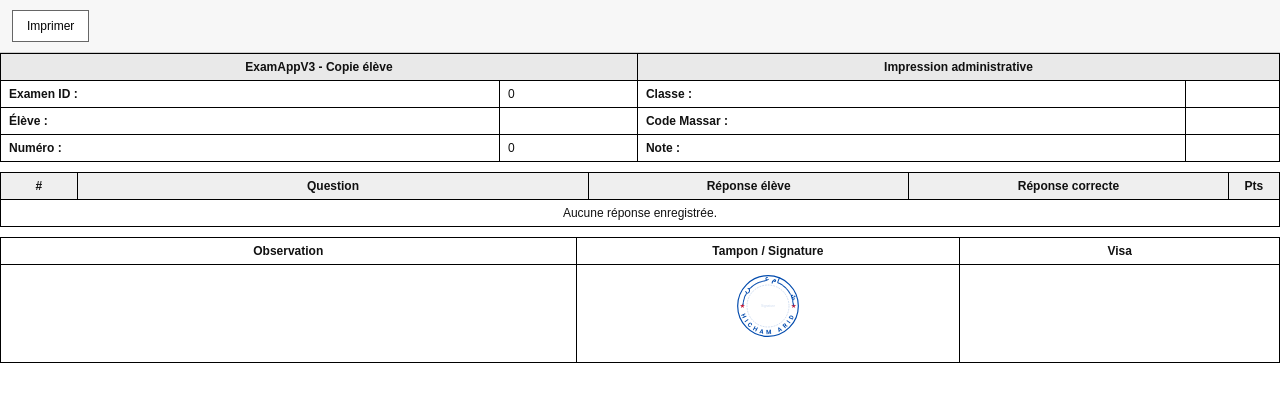
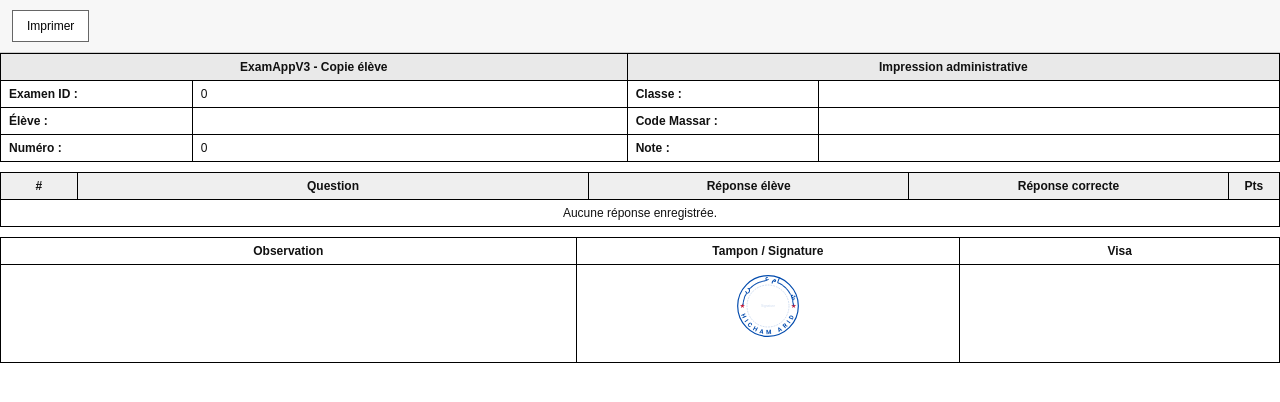
Before and after one commit to hichamgi/ExamAppV3, a PHP site: template src/Views/admin/exams/print/student_copy.php in a window 1280 px wide. Shown: the top 402 px of the page. Run offline with PHP 8.4, Linux system fonts and the light colour scheme; the template is opened without the code that fills it, so the values that code supplies are empty; some libraries are stand-ins or nearby versions.

Commit message:
Update de l'impression

```diff
--- a/src/Views/admin/exams/print/all_copies.php
+++ b/src/Views/admin/exams/print/all_copies.php
@@ -167,9 +167,9 @@ if (!function_exists('print_tampon_svg')) {
                 <td class="header-title" colspan="2">Impression administrative</td>
             </tr>
             <tr>
-                <td><strong>Examen ID :</strong></td>
+                <td style="width:15%;"><strong>Examen ID :</strong></td>
                 <td><?= (int) $exam_id ?></td>
-                <td><strong>Classe :</strong></td>
+                <td style="width:15%;"><strong>Classe :</strong></td>
                 <td><?= e($student['class_name'] ?? '') ?></td>
             </tr>
             <tr>
--- a/src/Views/admin/exams/print/student_copy.php
+++ b/src/Views/admin/exams/print/student_copy.php
@@ -140,9 +140,9 @@ $studentName = trim((string) (($student['nom'] ?? '') . ' ' . ($student['prenom'
         <td class="header-title" colspan="2">Impression administrative</td>
     </tr>
     <tr>
-        <td><strong>Examen ID :</strong></td>
+        <td style="width:15%;"><strong>Examen ID :</strong></td>
         <td><?= (int) $exam_id ?></td>
-        <td><strong>Classe :</strong></td>
+        <td style="width:15%;"><strong>Classe :</strong></td>
         <td><?= e($student['class_name'] ?? '') ?></td>
     </tr>
     <tr>
```
Also changed, not shown: src/Views/admin/exams/show.php (+7 -3 lines), public/assets/img/tampon-1000x1000.png (added).
